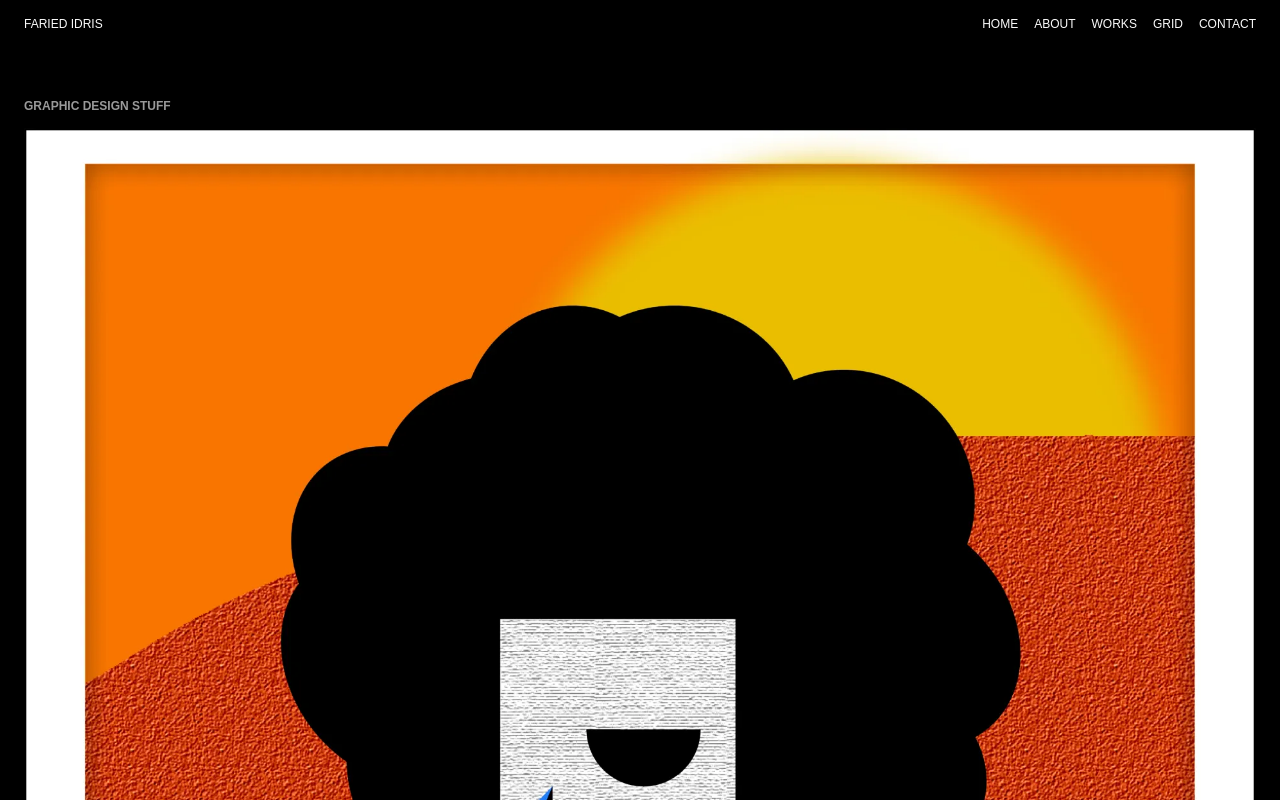
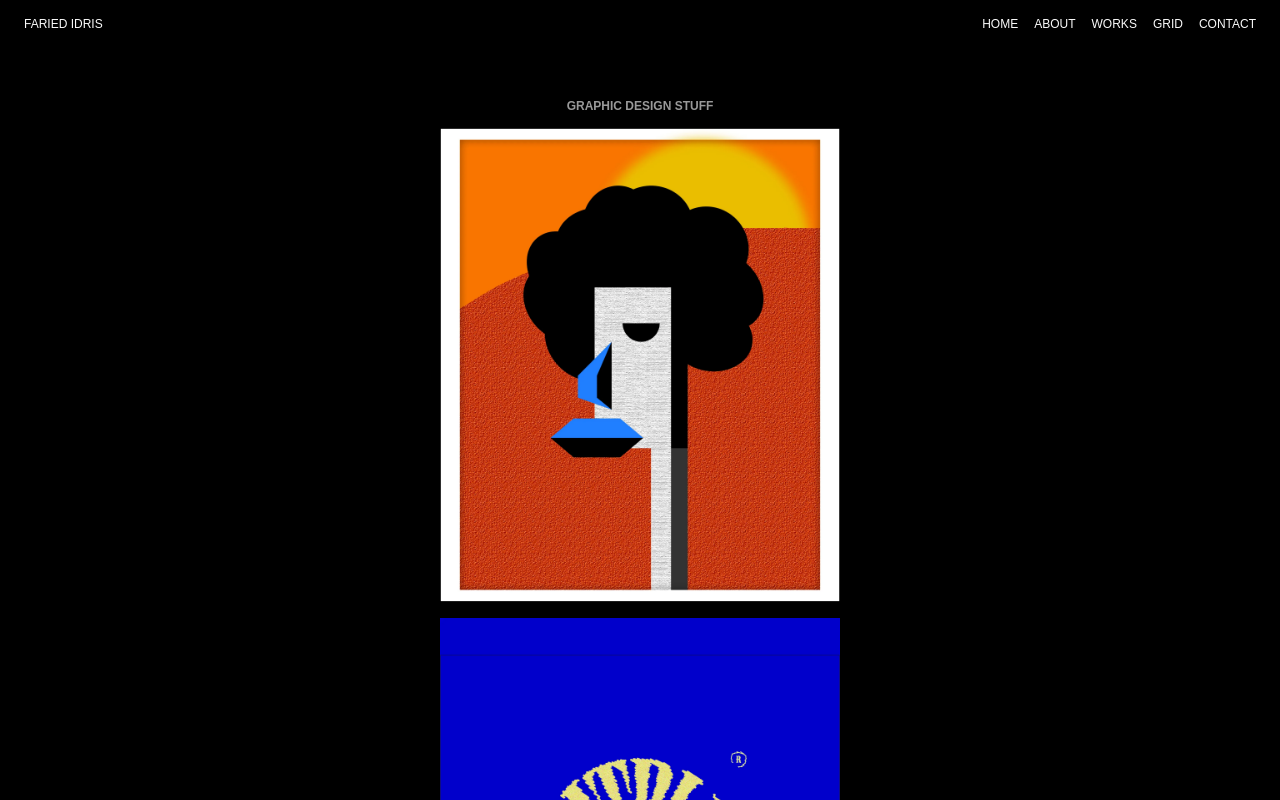
Before and after one commit to psyofrelief/portfolio-v2, a Next.js app: page /grid in a window 1280 px wide. Shown: the top 800 px of the page. Built offline with nearby package versions, Linux system fonts and the light colour scheme.

Commit message:
feat: center playground grid

```diff
--- a/src/app/grid/page.tsx
+++ b/src/app/grid/page.tsx
@@ -1,20 +1,26 @@
-import ProjectItem from "@/components/projects/ProjectItem";
 import Section from "@/components/shared/Section";
 import Heading from "@/components/ui/Heading";
 import Image from "next/image";
 
 export default async function Grid() {
   return (
-    <Section data-theme="dark" topSection className="gap-y-sm flex flex-col">
+    <Section
+      data-theme="dark"
+      topSection
+      className="gap-y-sm flex flex-col items-center"
+    >
       <Heading label="Graphic Design Stuff" />
       <ul className="gap-y-sm flex flex-col">
         {[1, 2, 3, 4].map((p, idx) => (
           <Image
             src={`/images/playground/${p}.webp`}
             height={2275}
+            loading="eager"
+            priority
             width={1920}
             alt="graphic image"
             key={idx}
+            className="max-w-100"
           />
         ))}
       </ul>
```
